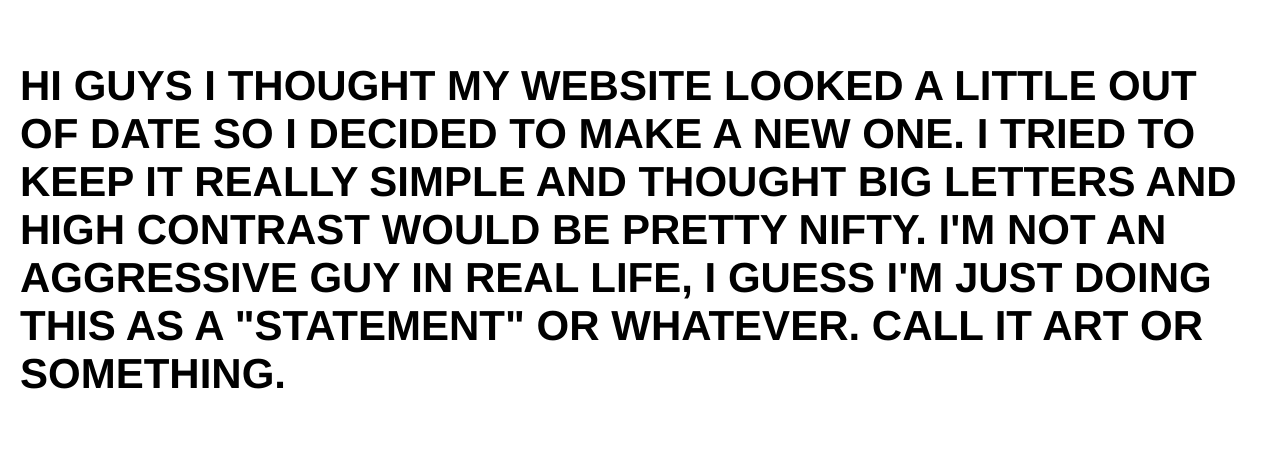
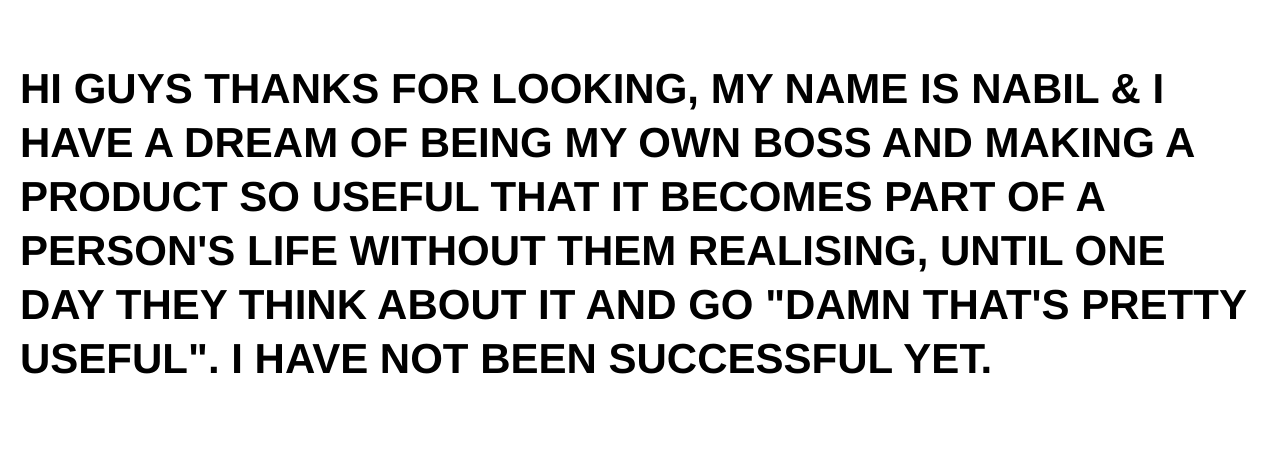
Before and after one commit to nabilfreeman/aggressive-personal-website, a plain HTML site: page index.html in a window 1280 px wide. Shown: the top 468 px of the page. Drawn offline with Linux system fonts and the light colour scheme.

Commit message:
Update index.html

```diff
--- a/index.html
+++ b/index.html
@@ -8,6 +8,7 @@
                 padding:0px;
                 font-family:'Helvetica Neue', Helvetica, Arial, sans-serif;
                 font-size:42px;
+                line-height:54px;
                 color:#000;
                 font-weight:bold;
                 background:#FFF;
@@ -19,7 +20,7 @@
     </head>
 	<body>
     	<p>
-        	HI GUYS I THOUGHT MY WEBSITE LOOKED A LITTLE OUT OF DATE SO I DECIDED TO MAKE A NEW ONE. I TRIED TO KEEP IT REALLY SIMPLE AND THOUGHT BIG LETTERS AND HIGH CONTRAST WOULD BE PRETTY NIFTY. I'M NOT AN AGGRESSIVE GUY IN REAL LIFE, I GUESS I'M JUST DOING THIS AS A "STATEMENT" OR WHATEVER. CALL IT ART OR SOMETHING.</p>
+        	HI GUYS THANKS FOR LOOKING, MY NAME IS NABIL & I HAVE A DREAM OF BEING MY OWN BOSS AND MAKING A PRODUCT SO USEFUL THAT IT BECOMES PART OF A PERSON'S LIFE WITHOUT THEM REALISING, UNTIL ONE DAY THEY THINK ABOUT IT AND GO "DAMN THAT'S PRETTY USEFUL". I HAVE NOT BEEN SUCCESSFUL YET.</p>
         <p>
         	<a href="http://github.com/nabilfreeman">LOOK AT MY CODE ON GITHUB</a>
         </p>
```
